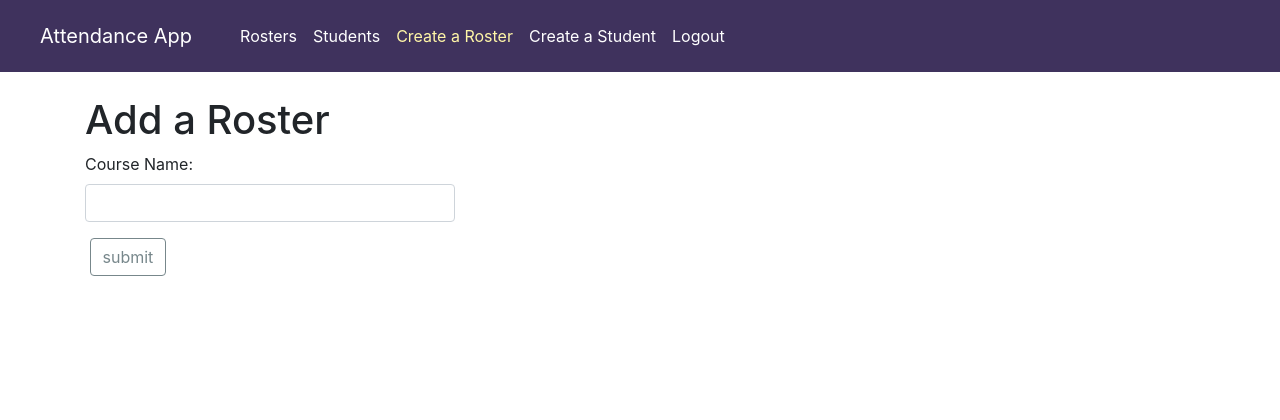
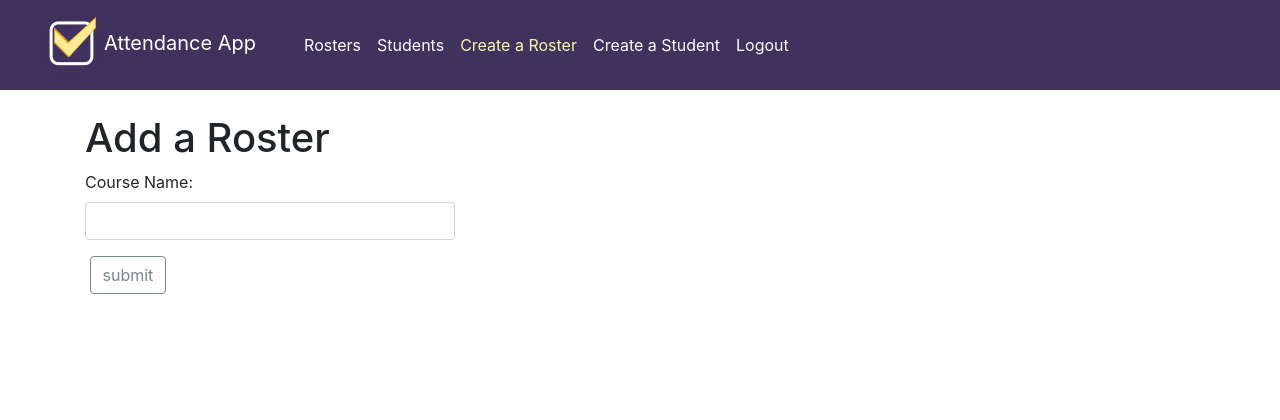
Before and after one commit to jjames1011/attendenceapp, a Flask app: page /add_roster in a window 1280 px wide. Shown: the top 420 px of the page. Run offline with Flask 2, Linux system fonts and the light colour scheme; the visitor is signed in with stand-in values (Sample User, id 1); some libraries are stand-ins or nearby versions.

Commit message:
add logo

```diff
--- a/static/css/styles.css
+++ b/static/css/styles.css
@@ -21,8 +21,8 @@ a:hover {
 /* Adjustments to navbar */
 
 .navbar {
-    padding-top: 1em;
-    padding-bottom: 1em;
+    padding-top: 0.5em;
+    padding-bottom: 0.5em;
     padding-left: 2.5em;
     margin-bottom: 1.5em;
 }
--- a/templates/base.html
+++ b/templates/base.html
@@ -18,7 +18,7 @@
         <button class="navbar-toggler navbar-toggler-right" type="button" data-toggle="collapse" data-target="#navbarCollapse" aria-controls="navbarCollapse" aria-expanded="false" aria-label="Toggle navigation">
     <span class="navbar-toggler-icon"></span>
   </button>
-    <a class="navbar-brand" href="{{ url_for('list_rosters')}}">Attendance App</a>
+        <a class="navbar-brand" href="{{ url_for('list_rosters')}}"><img src="{{ url_for('static', filename='images/logo.png') }}" alt="">Attendance App</a>
         <div class="collapse navbar-collapse" id="navbarCollapse">
             <div class="navbar-nav mr-auto">
                 <a id="list_rosters" class="nav-item nav-link" href="{{ url_for('list_rosters')}}">Rosters <span class="sr-only">(current)</span></a>
@@ -52,6 +52,7 @@
         $(document).ready(function() {
             $("#{{request.endpoint}}").addClass("active");
         })
+
     </script>
 
 </body>
```
Also changed, not shown: static/images/logo.png (added). Lines whose indentation alone changed are shown as unchanged.
